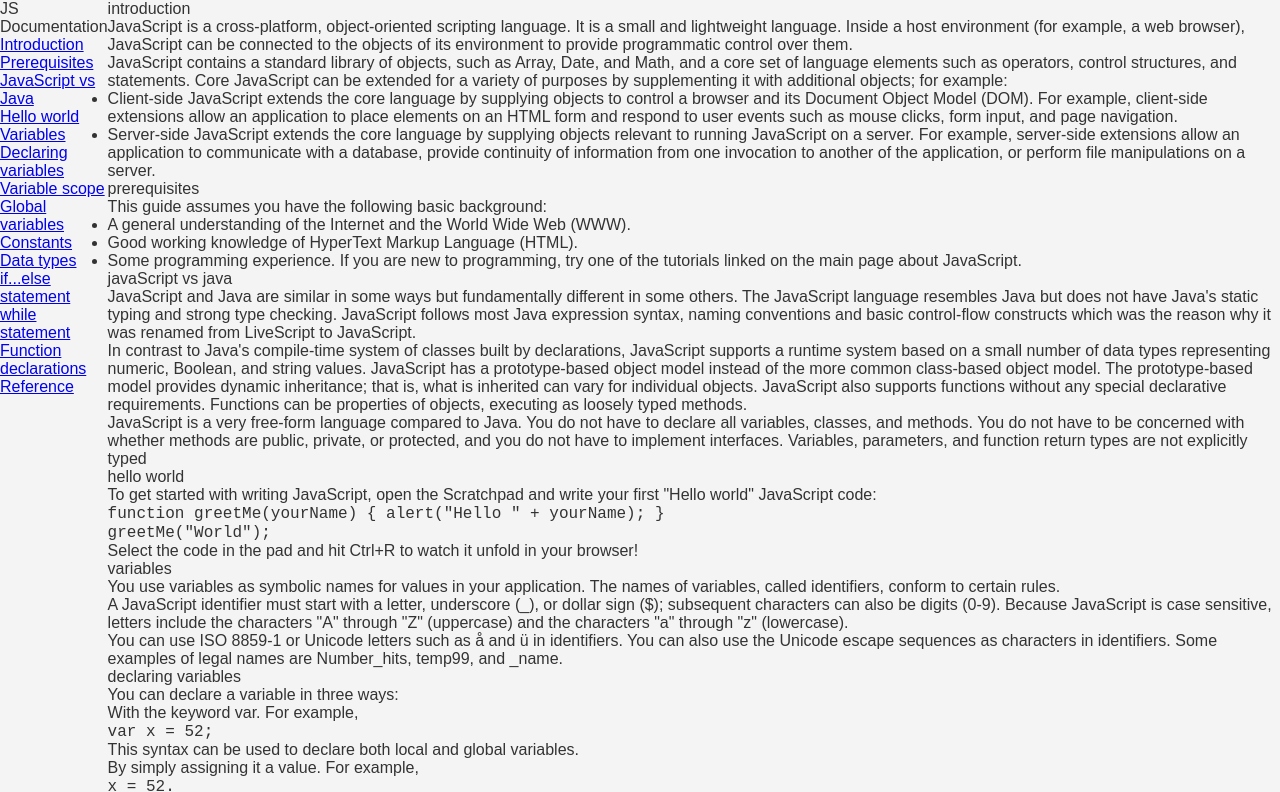
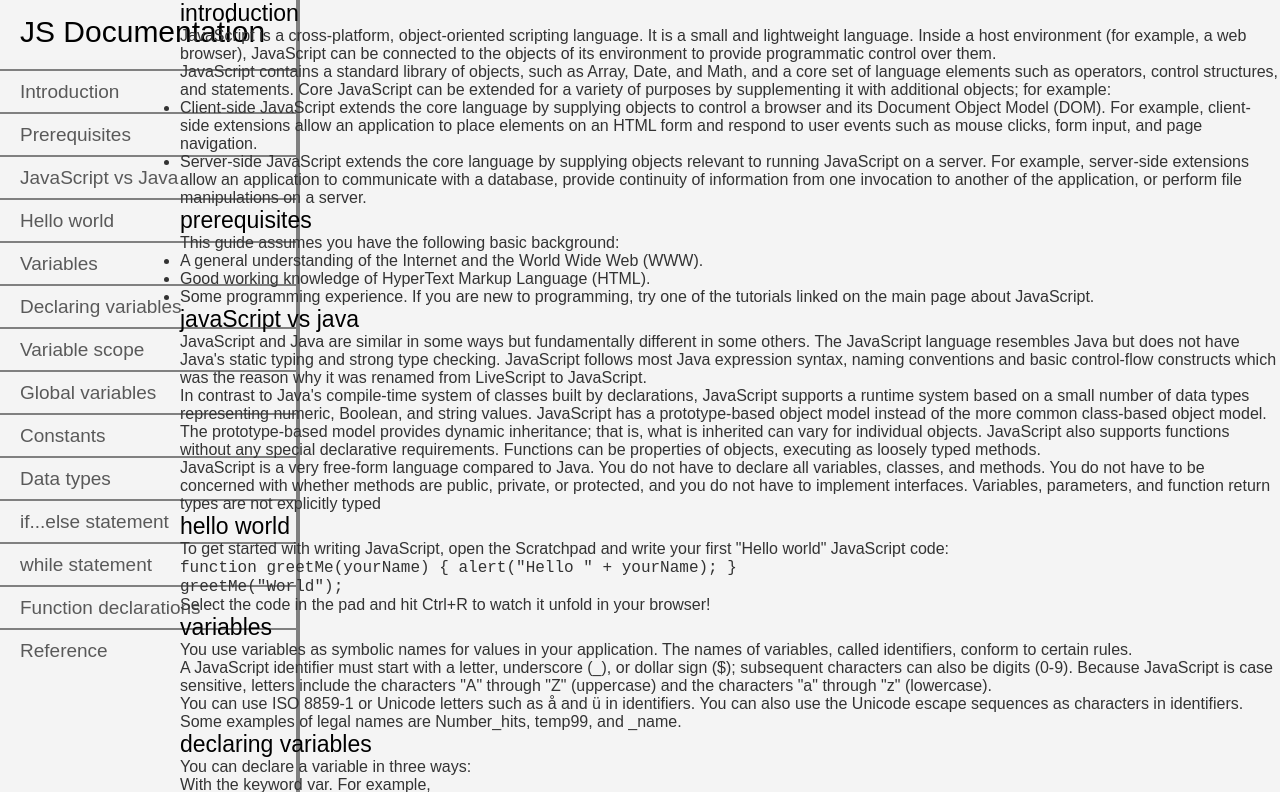
Before and after one commit to OTOOLORIN/fcc-projects, a plain HTML site: page responsive-web-design/technical-documentation/index.html in a window 1280 px wide. Shown: the top 792 px of the page. Drawn offline with Linux system fonts and the light colour scheme.

Commit message:
Style the navigation bar

```diff
--- a/responsive-web-design/technical-documentation/styles.css
+++ b/responsive-web-design/technical-documentation/styles.css
@@ -16,5 +16,49 @@ body {
 }
 
 .full-container {
+    position: relative;
+    height: 100%;
     display: flex;
 }
+
+header {
+    font-size: 2.3rem;
+    color: #000;
+    font-weight: 500;
+}
+
+nav {
+    border-right: 4px solid gray;
+    position: fixed;
+    height:100%;
+    width: 30rem;
+}
+
+nav header {
+    padding: 1.5rem 0 2rem 2rem;
+    font-size: 3rem;
+}
+nav ul {
+    list-style: none;
+    line-height: 2.5rem;
+    height: 100vh;
+}
+
+nav ul li {
+    border-top: 2.5px solid grey;
+    padding-left: 2rem;
+    font-size: 1.9rem;
+    padding-top: 0.8rem;
+    padding-bottom: 0.8rem;
+}
+
+nav ul li a {
+    color: #333;
+    text-decoration: none;
+    opacity: 0.8;
+}
+
+#main-doc {
+    position: absolute;
+    left: 18rem;
+}
```
